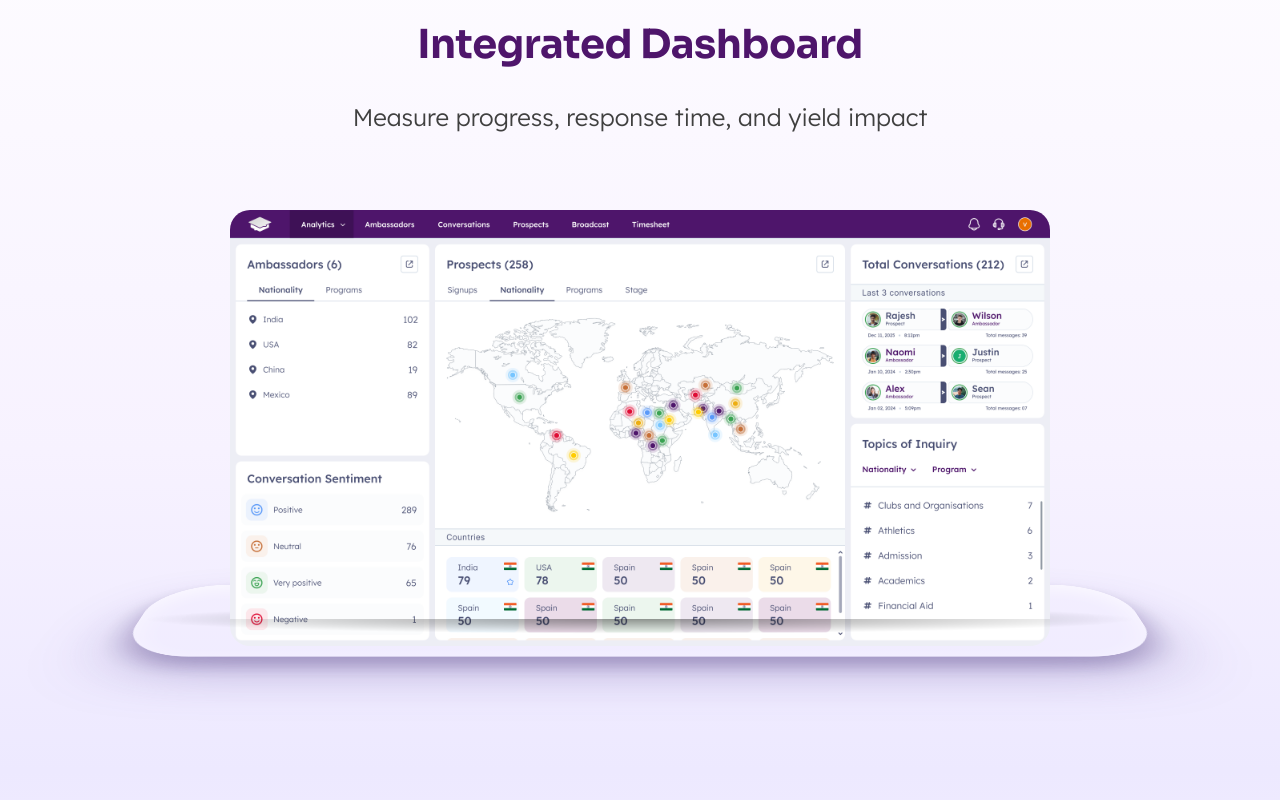
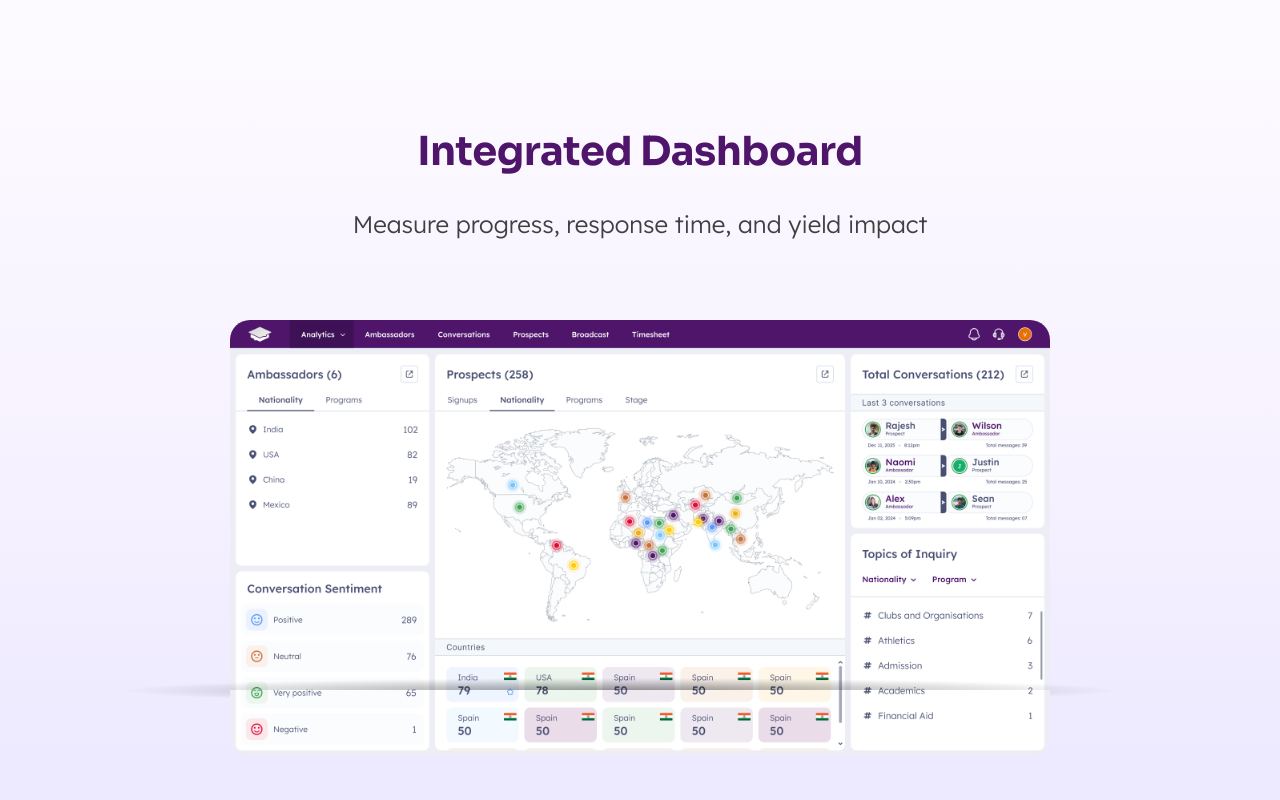
Before and after one commit to mayankacharya/truleague-web, a React (Vite) app: page / in a window 1280 px wide. Shown: the part 3600-4400 px from the top of the page. Built offline with nearby package versions, Linux system fonts and the light colour scheme.

Commit message:
integrated dashboard

```diff
--- a/src/components/IntegratedDashboard.css
+++ b/src/components/IntegratedDashboard.css
@@ -34,7 +34,7 @@
   color: #404040;
   line-height: 1.55;
   margin: 0;
-  margin-bottom: 80px;
+  margin-bottom: -135px;
   font-weight: 300;
   font-family: "lexend deca", sans-serif;
 }
@@ -60,33 +60,23 @@
 }
 
 .dashboard-stage::before {
-  bottom: 12px;
-  transform: translateX(-50%) rotateX(70deg) translateY(0px);
+  bottom: -167px;
+  transform: translateX(-52%) rotateX(-58deg) translateY(2px);
   width: min(1000px, 94%);
   height: 170px;
   border-radius: 70px;
   background: radial-gradient(50% 19.98% at 50% 50%, rgba(0, 0, 0, 0.4) 0%, rgba(0, 0, 0, 0) 100%);
-  box-shadow:
+  /* box-shadow:
     inset 0 12px 35px rgba(255, 255, 255, 0.6),
     0 40px 80px rgba(102, 84, 163, 0.35),
-    0 20px 30px rgba(36, 14, 80, 0.25);
+    0 20px 30px rgba(36, 14, 80, 0.25); */
   z-index: 0;
 }
 
 .dashboard-stage::after {
-  /* bottom: -160px;
-  transform: translateX(-50%) translateY(40px) rotateX(75deg);
-  width: min(860px, 88%);
-  height: 150px;
-  border-radius: 90px;
-  background: #edecef;
-  box-shadow:
-    inset 0 6px 25px rgba(255, 255, 255, 0.8),
-    0 45px 90px rgba(18, 10, 60, 0.35);
-  z-index: -1; */
+
 }
 
-/* dashboard-frame: remove auto-play animation; we will toggle .pop class to play */
 .dashboard-frame {
   position: relative;
   width: min(820px, 100%);
@@ -98,12 +88,10 @@
   overflow: visible;
 }
 
-/* pop class applies the popOut animation; toggled by JS each time section enters view */
 .dashboard-frame.pop {
   animation: popOut 2.5s cubic-bezier(0.34, 1.56, 0.64, 1) forwards;
 }
 
-/* decorative pseudo layers kept */
 .dashboard-frame::before,
 .dashboard-frame::after {
   content: '';
@@ -116,7 +104,7 @@
 }
 
 .dashboard-frame::before {
-  top: -60px;
+  /* top: -60px;
   height: 120px;
   background: #fff;
   box-shadow:
@@ -125,7 +113,7 @@
   transform: translateX(-50%) perspective(1400px) rotateX(68deg) translateY(-25px);
   width: 92%;
   border-radius: 60px;
-  opacity: 0.95;
+  opacity: 0.95; */
 }
 
 .dashboard-frame::after {
@@ -143,13 +131,12 @@
 .dashboard-image {
   width: 100%;
   border-radius: 20px;
-  /* box-shadow:
-    0 20px 50px rgba(0, 0, 0, 0.25),
-    0 12px 30px rgba(74, 44, 122, 0.25); */
   display: block;
-  transform: translateY(-48px);
+  transform: translateY(203px);
   mix-blend-mode: normal;
-  /* animation: floatLoop 6s ease-in-out infinite 3s; */
+   transition:
+    transform 1.6s cubic-bezier(0.16, 1, 0.3, 1),
+    opacity 1.2s ease;
 }
 
 /* shadow svg */
@@ -208,7 +195,7 @@
   }
 
   .dashboard-content p {
-    margin-bottom: 56px;
+    /* margin-bottom: 56px; */
   }
 }
 
@@ -290,3 +277,8 @@
 
   }
 }
+
+.dashboard-image.reveal {
+  transform: translateY(170px); /* 🔥 yahan tak niklegi */
+  opacity: 1;
+}
--- a/src/components/IntegratedDashboard.jsx
+++ b/src/components/IntegratedDashboard.jsx
@@ -1,37 +1,35 @@
-import React, { useEffect, useRef } from 'react'
-import dashboardPreview from '../assets/dashboard.png'
-import './IntegratedDashboard.css'
+import React, { useEffect, useRef } from "react";
+import dashboardPreview from "../assets/dashboard.png";
+import "./IntegratedDashboard.css";
 
 const IntegratedDashboard = () => {
-  const sectionRef = useRef(null)
-  const frameRef = useRef(null)
+  const sectionRef = useRef(null);
+  const frameRef = useRef(null);
 
   useEffect(() => {
-    const el = sectionRef.current
-    const frameEl = frameRef.current
-    if (!el || !frameEl) return
+  const section = sectionRef.current;
+  const frame = frameRef.current;
+  const image = frame?.querySelector(".dashboard-image");
 
-    const handleIntersect = ([entry]) => {
+  if (!section || !frame || !image) return;
+
+  const observer = new IntersectionObserver(
+    ([entry]) => {
       if (entry.isIntersecting) {
-        // replay animation by removing and re-adding class
-        frameEl.classList.remove('pop')
-        // force reflow to allow animation restart
-        // eslint-disable-next-line @typescript-eslint/no-unused-expressions
-        void frameEl.offsetWidth
-        frameEl.classList.add('pop')
+        frame.classList.remove("pop");
+        void frame.offsetWidth;
+        frame.classList.add("pop");
+
+        image.classList.add("reveal"); // 🔥 MAIN LINE
       }
-    }
+    },
+    { threshold: 0.45 }
+  );
 
-    const observer = new IntersectionObserver(handleIntersect, {
-      threshold: 0.45, // adjust when you want it to trigger
-    })
+  observer.observe(section);
+  return () => observer.disconnect();
+}, []);
 
-    observer.observe(el)
-
-    return () => {
-      observer.disconnect()
-    }
-  }, [])
 
   return (
     <section className="dashboard-hero" ref={sectionRef}>
@@ -41,11 +39,18 @@ const IntegratedDashboard = () => {
 
         <div className="dashboard-stage">
           <div className="dashboard-frame" ref={frameRef}>
+
+            {/* DASHBOARD IMAGE */}
             <img
               src={dashboardPreview}
               alt="Integrated dashboard preview"
               className="dashboard-image"
             />
+
+            {/* 👇 BOTTOM WHITE SCREEN (BOX INTERIOR) */}
+            <div className="dashboard-bottom-screen"></div>
+
+            {/* OPTIONAL SOFT SHADOW SVG */}
             <svg
               className="dashboard-shadow"
               viewBox="0 0 816 200"
@@ -53,18 +58,25 @@ const IntegratedDashboard = () => {
             >
               <defs>
                 <radialGradient id="shadowGrad" cx="50%" cy="0%" r="80%">
-                  <stop offset="0%" stopColor="#5DADE2" stopOpacity="0.6" />
-                  <stop offset="50%" stopColor="#3498DB" stopOpacity="0.3" />
-                  <stop offset="100%" stopColor="#2980B9" stopOpacity="0" />
+                  <stop offset="0%" stopColor="#000" stopOpacity="0.25" />
+                  <stop offset="70%" stopColor="#000" stopOpacity="0.1" />
+                  <stop offset="100%" stopColor="#000" stopOpacity="0" />
                 </radialGradient>
               </defs>
-              <ellipse cx="408" cy="40" rx="500" ry="80" fill="url(#shadowGrad)" />
+              <ellipse
+                cx="408"
+                cy="40"
+                rx="500"
+                ry="80"
+                fill="url(#shadowGrad)"
+              />
             </svg>
+
           </div>
         </div>
       </div>
     </section>
-  )
-}
+  );
+};
 
-export default IntegratedDashboard
+export default IntegratedDashboard;
```
